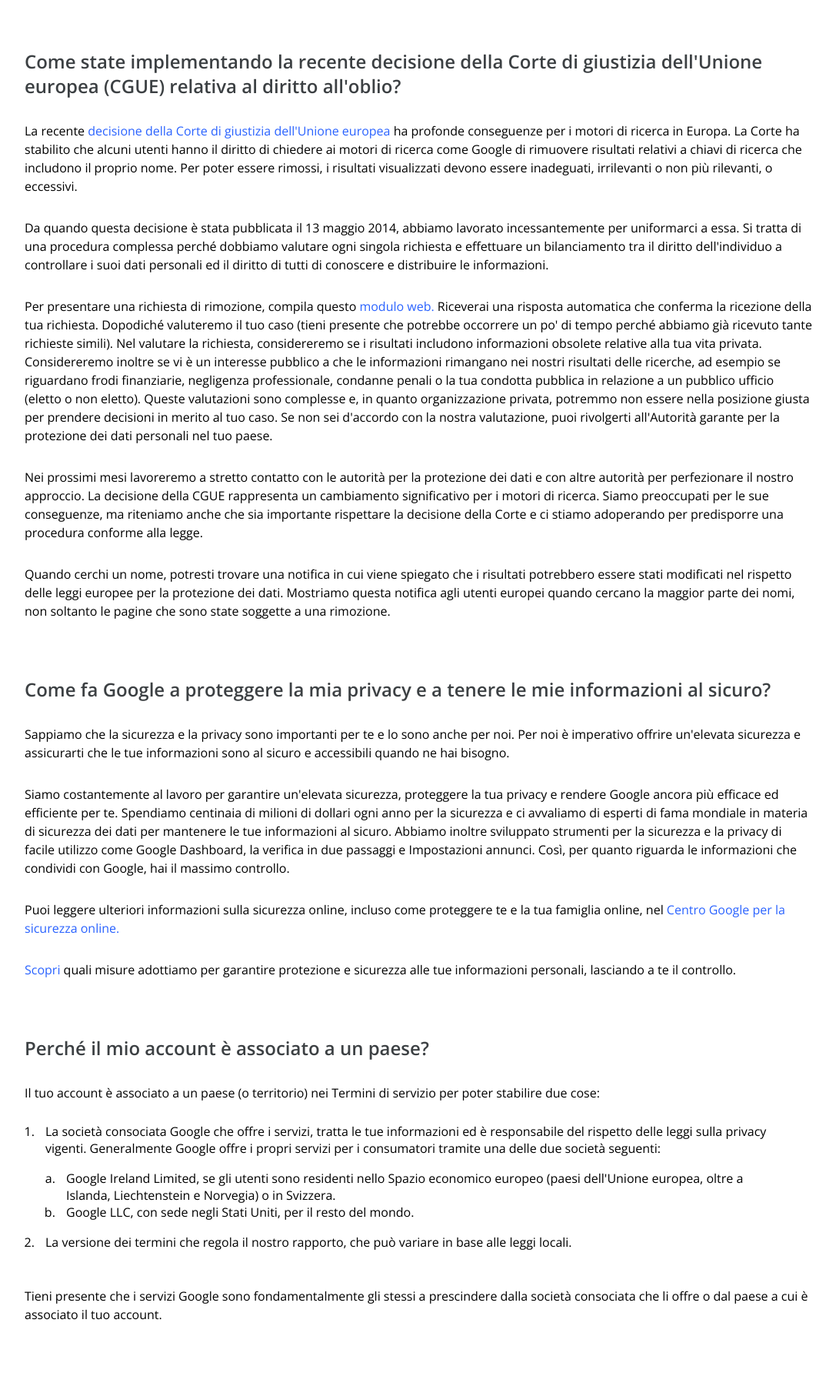
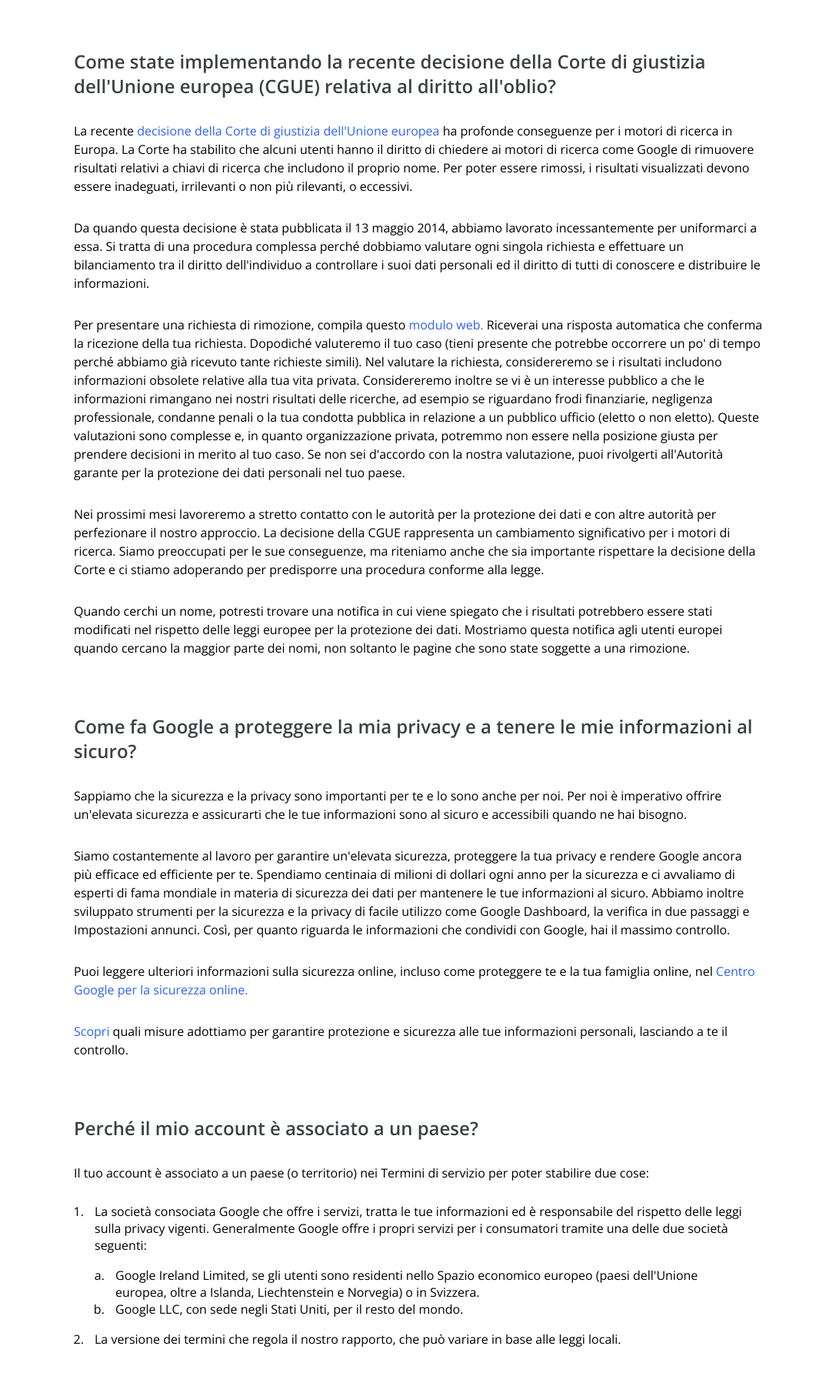
Before and after one commit to leonard0-b/php-google-faq, a PHP site: page / in a window 1280 px wide. Shown: the part 123-1920 px from the top of the page at 77% size, without its empty margins (96-1183 px from the left). Run offline with PHP 8.4, Linux system fonts and the light colour scheme.

Commit message:
Esercizio Completo

```diff
--- a/assets/css/master.css
+++ b/assets/css/master.css
@@ -11,7 +11,7 @@
 }
 
 .container {
-  width: 80%;
+  width: 70%;
   margin: 0 auto;
 }
 
--- a/src/partials/_commons.scss
+++ b/src/partials/_commons.scss
@@ -3,6 +3,6 @@
 }
 
 .container {
-  width: 80%;
+  width: 70%;
   margin: 0 auto;
 }
```
